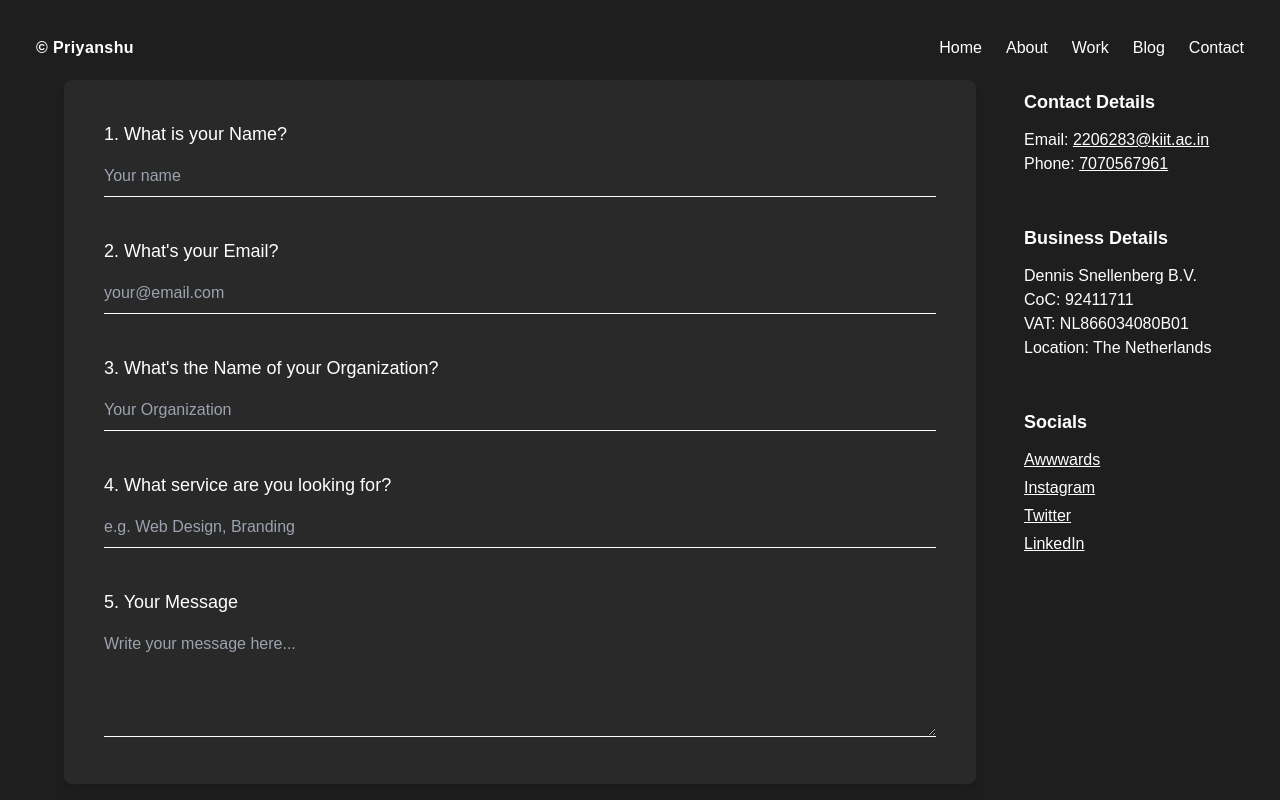
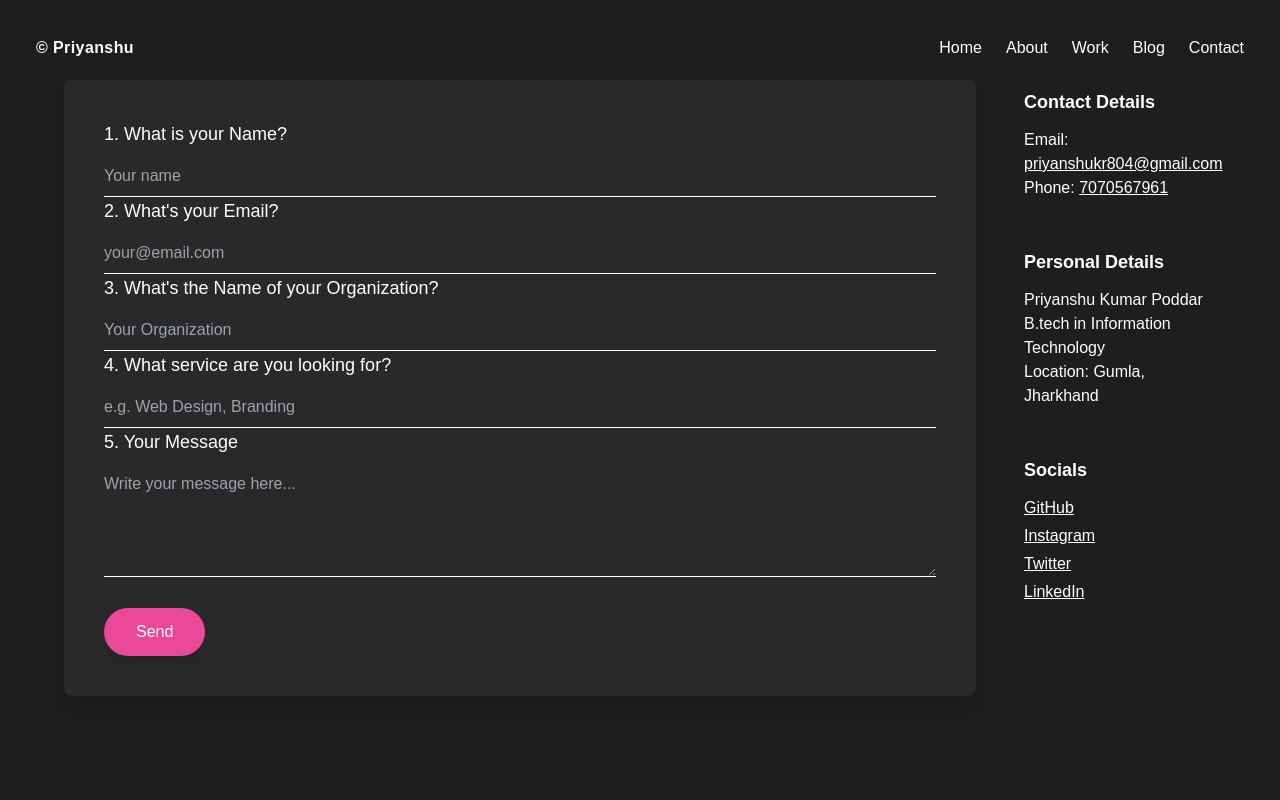
Before and after one commit to pr1ynsu/Priyanshu-s-Portfolio, a React (Vite) app: page /contact in a window 1280 px wide. Shown: the top 800 px of the page. Built offline with nearby package versions, Linux system fonts and the light colour scheme.

Commit message:
contact updated with emialjs

```diff
--- a/package.json
+++ b/package.json
@@ -12,6 +12,7 @@
   "dependencies": {
     "@tailwindcss/postcss7-compat": "^2.2.17",
     "autoprefixer": "^10.4.21",
+    "emailjs-com": "^3.2.0",
     "framer-motion": "^12.11.0",
     "postcss": "^8.5.3",
     "react": "^19.1.0",
--- a/src/pages/Contact.jsx
+++ b/src/pages/Contact.jsx
@@ -1,15 +1,69 @@
-import React from "react";
+import React, { useState } from "react";
+import emailjs from "emailjs-com";
 
 const Contact = () => {
+  // State for the form fields
+  const [formData, setFormData] = useState({
+    name: "",
+    email: "",
+    organization: "",
+    service: "",
+    message: "",
+  });
+
+  // Handle form input changes
+  const handleInputChange = (e) => {
+    const { name, value } = e.target;
+    setFormData((prevData) => ({
+      ...prevData,
+      [name]: value,
+    }));
+  };
+
+  // Send email function using EmailJS
+  const sendEmail = (e) => {
+    e.preventDefault();
+
+    const templateParams = {
+      name: formData.name,
+      email: formData.email,
+      organization: formData.organization,
+      service: formData.service,
+      message: formData.message,
+    };
+
+    emailjs
+      .send(
+        "service_lmtlbco", // Your service ID from EmailJS
+        "template_wocbfdp", // Your template ID from EmailJS
+        templateParams,
+        "UXqWTkLf7w6dJvyBd" // Your user ID from EmailJS
+      )
+      .then(
+        (result) => {
+          console.log(result.text);
+          alert("Your message has been sent successfully!");
+        },
+        (error) => {
+          console.log(error.text);
+          alert("An error occurred. Please try again.");
+        }
+      );
+  };
+
   return (
     <div className="min-h-screen bg-grey text-white px-6 md:px-16 py-20">
       <div className="max-w-[1600px] mx-auto grid md:grid-cols-5 gap-12 items-start">
         {/* Left: Form (80%) - 4 columns */}
         <div className="md:col-span-4 bg-white bg-opacity-5 p-10 rounded-lg space-y-10 backdrop-blur-md shadow-lg">
+          <form onSubmit={sendEmail}>
             <div>
               <label className="block mb-2 text-lg">1. What is your Name?</label>
               <input
                 type="text"
+                name="name"
+                value={formData.name}
+                onChange={handleInputChange}
                 placeholder="Your name"
                 className="bg-transparent border-b border-white w-full outline-none py-2"
               />
@@ -19,6 +73,9 @@ const Contact = () => {
               <label className="block mb-2 text-lg">2. What's your Email?</label>
               <input
                 type="email"
+                name="email"
+                value={formData.email}
+                onChange={handleInputChange}
                 placeholder="your@email.com"
                 className="bg-transparent border-b border-white w-full outline-none py-2"
               />
@@ -28,6 +85,9 @@ const Contact = () => {
               <label className="block mb-2 text-lg">3. What's the Name of your Organization?</label>
               <input
                 type="text"
+                name="organization"
+                value={formData.organization}
+                onChange={handleInputChange}
                 placeholder="Your Organization"
                 className="bg-transparent border-b border-white w-full outline-none py-2"
               />
@@ -37,6 +97,9 @@ const Contact = () => {
               <label className="block mb-2 text-lg">4. What service are you looking for?</label>
               <input
                 type="text"
+                name="service"
+                value={formData.service}
+                onChange={handleInputChange}
                 placeholder="e.g. Web Design, Branding"
                 className="bg-transparent border-b border-white w-full outline-none py-2"
               />
@@ -45,11 +108,25 @@ const Contact = () => {
             <div>
               <label className="block mb-2 text-lg">5. Your Message</label>
               <textarea
+                name="message"
                 rows="4"
+                value={formData.message}
+                onChange={handleInputChange}
                 placeholder="Write your message here..."
                 className="bg-transparent border-b border-white w-full outline-none py-2"
               ></textarea>
             </div>
+
+            {/* Submit Button */}
+            <div className="mt-6">
+              <button
+                type="submit"
+                className="bg-pink-500 text-white px-8 py-3 rounded-full shadow-lg hover:bg-pink-600 transition duration-300"
+              >
+                Send
+              </button>
+            </div>
+          </form>
         </div>
 
         {/* Right: Contact Info (20%) - 1 column */}
@@ -58,13 +135,13 @@ const Contact = () => {
           <div>
             <h2 className="text-lg font-semibold mb-3">Contact Details</h2>
             <p>
-              Email: {" "}
-              <a href="mailto:2206283@kiit.ac.in" className="underline">
-                2206283@kiit.ac.in
+              Email:{" "}
+              <a href="mailto:priyanshukr804@gmail.com" className="underline">
+                priyanshukr804@gmail.com
               </a>
             </p>
             <p>
-              Phone: {" "}
+              Phone:{" "}
               <a href="tel:7070567961" className="underline">
                 7070567961
               </a>
@@ -73,21 +150,36 @@ const Contact = () => {
 
           {/* Business Details */}
           <div>
-            <h2 className="text-lg font-semibold mb-3">Business Details</h2>
-            <p>Dennis Snellenberg B.V.</p>
-            <p>CoC: 92411711</p>
-            <p>VAT: NL866034080B01</p>
-            <p>Location: The Netherlands</p>
+            <h2 className="text-lg font-semibold mb-3">Personal Details</h2>
+            <p>Priyanshu Kumar Poddar</p>
+            <p>B.tech in Information Technology</p>
+            <p>Location: Gumla, Jharkhand</p>
           </div>
 
           {/* Social Links */}
           <div>
             <h2 className="text-lg font-semibold mb-3">Socials</h2>
             <ul className="space-y-1 underline">
-              <li><a href="https://www.awwwards.com/" target="_blank" rel="noreferrer">Awwwards</a></li>
-              <li><a href="https://www.instagram.com" target="_blank" rel="noreferrer">Instagram</a></li>
-              <li><a href="https://www.twitter.com" target="_blank" rel="noreferrer">Twitter</a></li>
-              <li><a href="https://www.linkedin.com" target="_blank" rel="noreferrer">LinkedIn</a></li>
+              <li>
+                <a href="https://github.com/pr1ynsu" target="_blank" rel="noreferrer">
+                  GitHub
+                </a>
+              </li>
+              <li>
+                <a href="https://www.instagram.com/_priynsu/" target="_blank" rel="noreferrer">
+                  Instagram
+                </a>
+              </li>
+              <li>
+                <a href="https://x.com/prynsu5560" target="_blank" rel="noreferrer">
+                  Twitter
+                </a>
+              </li>
+              <li>
+                <a href="https://www.linkedin.com/in/priyanshu-poddar-133609246/" target="_blank" rel="noreferrer">
+                  LinkedIn
+                </a>
+              </li>
             </ul>
           </div>
         </div>
```
Also changed, not shown: 1 other file (tests, documents, lock files or other folders). Lines whose indentation alone changed are shown as unchanged.
